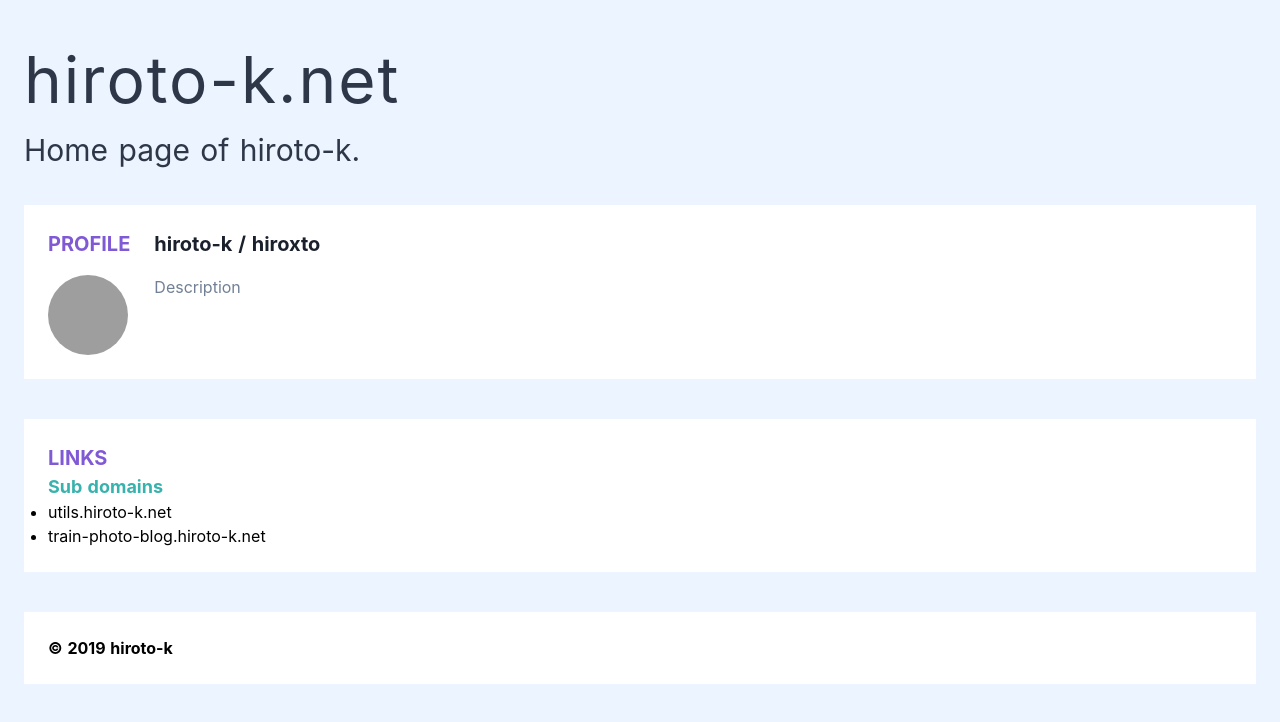
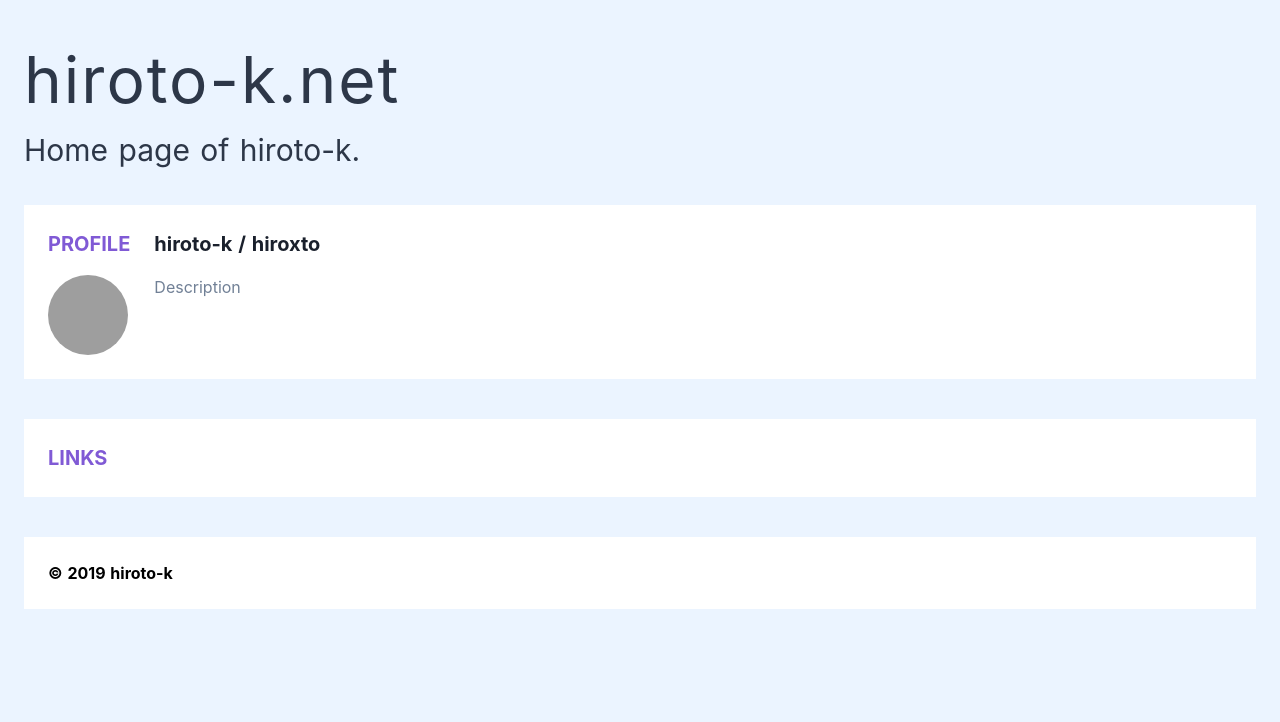
Before and after one commit to hiroxto/hiroxto.net, a Nuxt app: page / in a window 1280 px wide. Shown: the top 722 px of the page. Built offline with nearby package versions, Linux system fonts and the light colour scheme; grey boxes are pictures that could not be loaded.

Commit message:
Use LinkList component in LinksContent component

```diff
--- a/components/LinksContent.vue
+++ b/components/LinksContent.vue
@@ -5,32 +5,22 @@
         Links
       </h3>
 
-      <h4 class="text-lg text-teal-500 font-bold">
-        Sub domains
-      </h4>
-
-      <ul class="list-disc">
-        <li
-          v-for="(subDomainLink, subDomainLinksKey) in subDomainLinks"
-          :key="subDomainLinksKey"
-        >
-          <a
-            v-text="subDomainLink.name"
-            :href="subDomainLink.to"
-          >
-          </a>
-        </li>
-      </ul>
+      <link-list title="Sub domains" links="subDomainLinks">
+      </link-list>
     </div>
   </div>
 </template>
 
 <script lang="ts">
 import Vue from 'vue';
+import LinkList from './LinkList';
 import { Link } from '~/types';
 
 export default Vue.extend({
   name: 'LinksContent',
+  components: {
+    LinkList,
+  },
   computed: {
     subDomainLinks (): Link[] {
       return [
```
